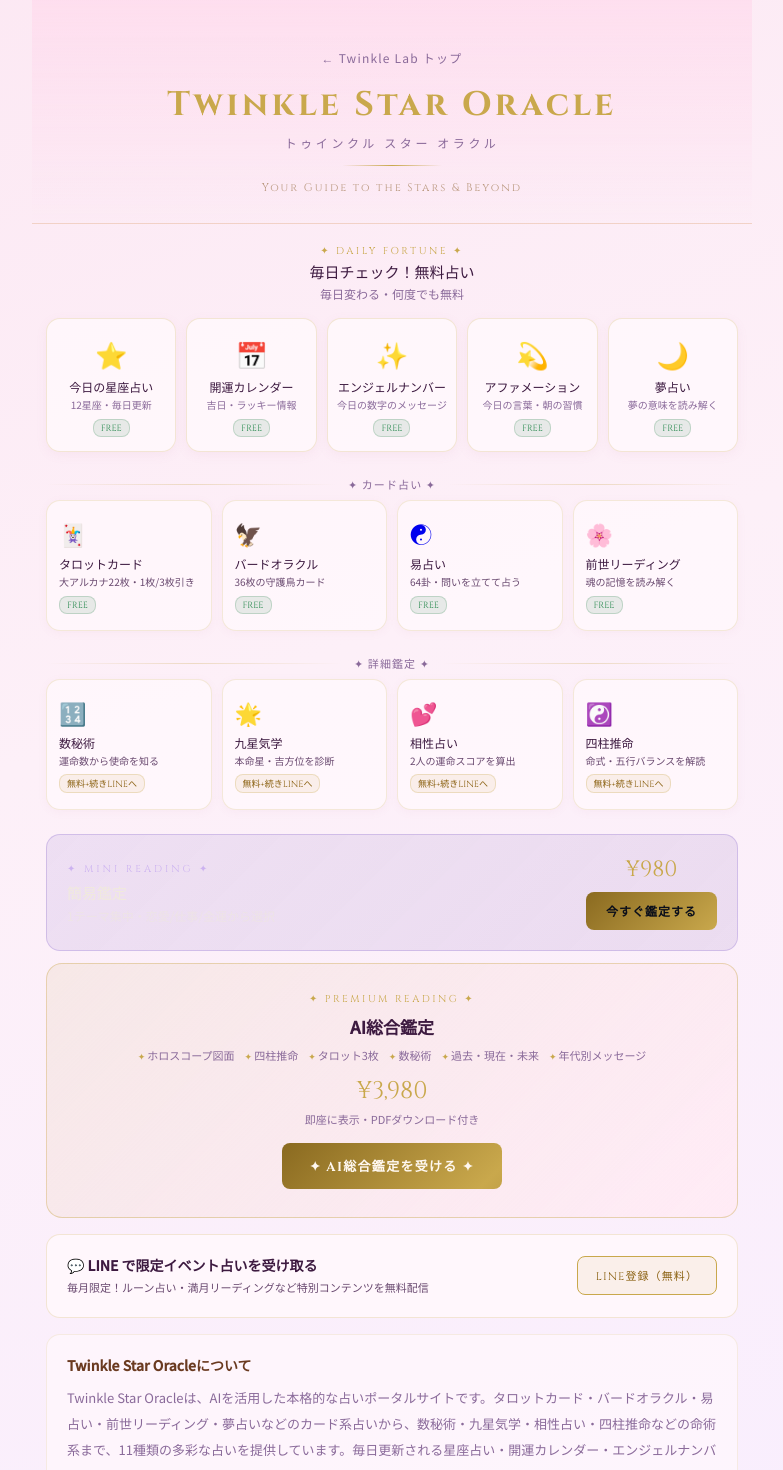
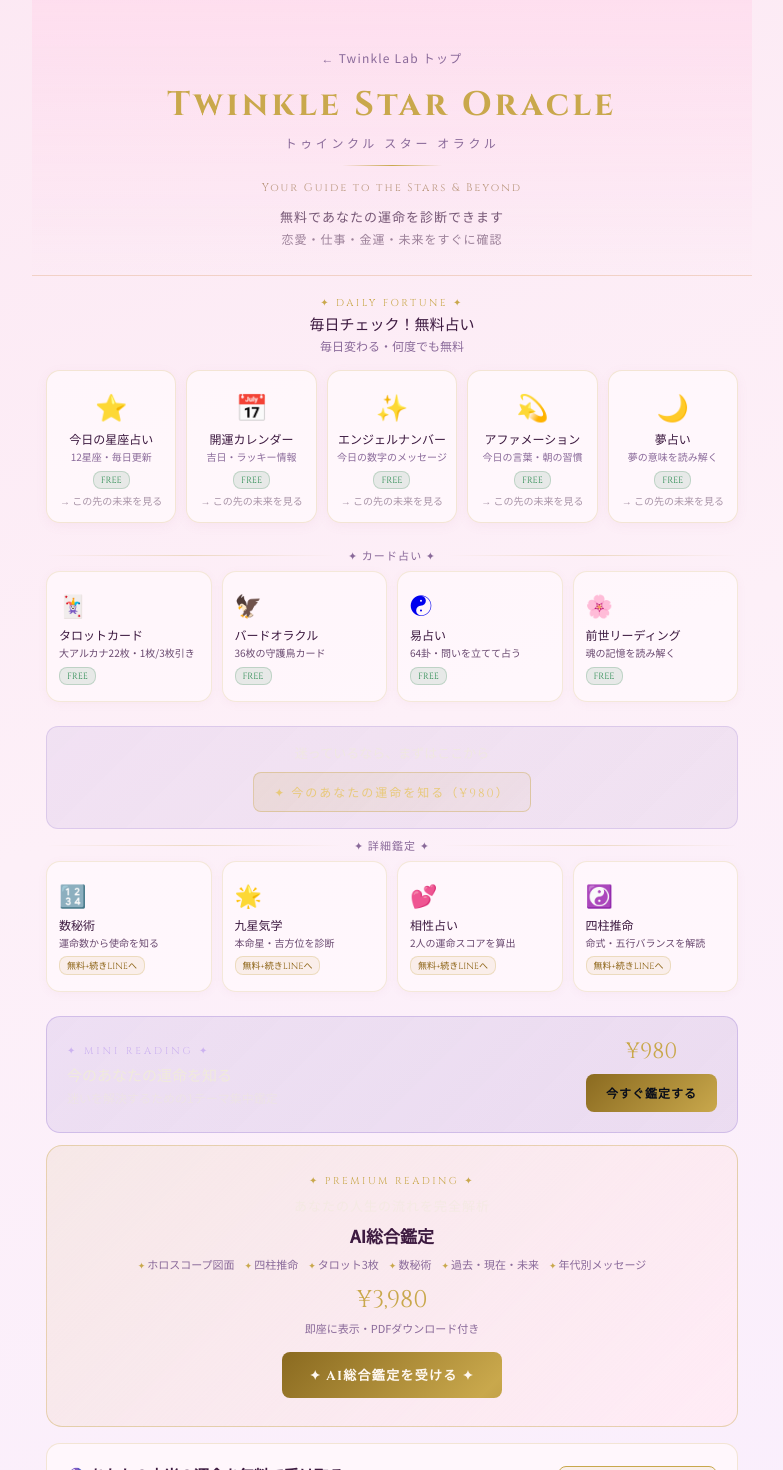
Before and after one commit to sincere1229/sincere1229-twinklelab-next, a Next.js app: page /star in a window 1280 px wide. Shown: the top 1470 px of the page, without its empty margins (248-1031 px from the left). Built offline with nearby package versions, Linux system fonts and the light colour scheme.

Commit message:
Update page.tsx

```diff
--- a/app/star/page.tsx
+++ b/app/star/page.tsx
@@ -112,6 +112,8 @@ export default function StarPortal() {
           <div className="logo-jp">トゥインクル スター オラクル</div>
           <div className="gold-line"></div>
           <div className="tagline">Your Guide to the Stars & Beyond</div>
+          <div style={{marginTop:'12px',fontSize:'13px',color:'rgba(61,26,64,0.7)',letterSpacing:'1px'}}>無料であなたの運命を診断できます</div>
+          <div style={{fontSize:'12px',color:'rgba(61,26,64,0.5)',marginTop:'4px',letterSpacing:'1px'}}>恋愛・仕事・金運・未来をすぐに確認</div>
         </header>
 
         {/* 毎日使う */}
@@ -127,6 +129,7 @@ export default function StarPortal() {
               <div className="d-name">{d.name}</div>
               <div className="d-sub">{d.sub}</div>
               <span className="free-badge">FREE</span>
+              <div style={{fontSize:'10px',color:'rgba(61,26,64,0.45)',marginTop:'4px'}}>→ この先の未来を見る</div>
             </a>
           ))}
         </div>
@@ -142,6 +145,11 @@ export default function StarPortal() {
               <span className="free-badge">FREE</span>
             </a>
           ))}
+        </div>
+
+        <div style={{margin:'8px 14px',background:'linear-gradient(135deg,rgba(155,127,212,0.12),rgba(100,60,160,0.08))',border:'1px solid rgba(155,127,212,0.25)',borderRadius:'12px',padding:'16px',textAlign:'center'}}>
+          <p style={{fontSize:'13px',color:'rgba(240,234,220,0.7)',marginBottom:'10px'}}>迷っているなら、まずはここから</p>
+          <a href="/star/mini" style={{display:'inline-block',background:'linear-gradient(135deg,rgba(201,168,76,0.15),rgba(201,168,76,0.05))',border:'1px solid rgba(201,168,76,0.4)',borderRadius:'8px',color:'#e8c97a',fontFamily:'Cinzel,serif',fontSize:'12px',letterSpacing:'2px',padding:'10px 20px',textDecoration:'none'}}>✦ 今のあなたの運命を知る（¥980）</a>
         </div>
 
         <div className="div-line"><span className="div-text">✦ 詳細鑑定 ✦</span></div>
@@ -161,8 +169,8 @@ export default function StarPortal() {
         <div style={{margin:'8px 14px 12px',background:'linear-gradient(135deg,rgba(155,127,212,0.15),rgba(100,60,160,0.1))',border:'1px solid rgba(155,127,212,0.35)',borderRadius:'14px',padding:'20px',display:'flex',alignItems:'center',gap:'16px',flexWrap:'wrap' as const}}>
           <div style={{flex:1}}>
             <div style={{fontFamily:'Cinzel,serif',fontSize:'10px',color:'#c4a8f0',letterSpacing:'3px',textTransform:'uppercase' as const,marginBottom:'6px',opacity:0.8}}>✦ Mini Reading ✦</div>
-            <div style={{fontSize:'15px',color:'#f0eadc',fontWeight:500,marginBottom:'4px'}}>簡易鑑定</div>
-            <div style={{fontSize:'12px',color:'rgba(240,234,220,0.5)'}}>1テーマ集中・恋愛/仕事/金運から選択</div>
+            <div style={{fontSize:'15px',color:'#f0eadc',fontWeight:500,marginBottom:'4px'}}>今のあなたの運命を知る</div>
+            <div style={{fontSize:'12px',color:'rgba(240,234,220,0.5)'}}>迷いを解決するための1テーマ集中鑑定</div>
           </div>
           <div style={{textAlign:'center' as const,flexShrink:0}}>
             <div style={{fontFamily:'Cinzel,serif',fontSize:'22px',color:'#c9a84c',marginBottom:'8px'}}>¥980</div>
@@ -173,6 +181,7 @@ export default function StarPortal() {
         {/* 総合鑑定 */}
         <div className="sogo">
           <div className="sogo-label">✦ Premium Reading ✦</div>
+          <div style={{fontSize:'13px',color:'rgba(240,234,220,0.6)',marginBottom:'8px',letterSpacing:'1px'}}>あなたの人生の流れを完全解析</div>
           <div className="sogo-title">AI総合鑑定</div>
           <div className="sogo-items">
             <span className="sogo-item">ホロスコープ図面</span>
@@ -190,10 +199,10 @@ export default function StarPortal() {
         {/* LINEバナー */}
         <div className="line-banner">
           <div className="line-text">
-            <h3>💬 LINE で限定イベント占いを受け取る</h3>
-            <p>毎月限定！ルーン占い・満月リーディングなど特別コンテンツを無料配信</p>
+            <h3 style={{fontSize:'15px'}}>🔮 あなたの本当の運命を無料で受け取る</h3>
+            <p>恋愛・仕事・金運の未来を無料で完全診断</p>
           </div>
-          <a href="https://lin.ee/XHDFrA8" target="_blank" className="line-btn">LINE登録（無料）</a>
+          <a href="https://lin.ee/XHDFrA8" target="_blank" className="line-btn">無料で運命を受け取る</a>
         </div>
 
         {/* SEO説明文 */}
@@ -203,6 +212,7 @@ export default function StarPortal() {
             Twinkle Star Oracleは、AIを活用した本格的な占いポータルサイトです。タロットカード・バードオラクル・易占い・前世リーディング・夢占いなどのカード系占いから、数秘術・九星気学・相性占い・四柱推命などの命術系まで、11種類の多彩な占いを提供しています。毎日更新される星座占い・開運カレンダー・エンジェルナンバー・アファメーションは完全無料でご利用いただけます。また、ホロスコープ図面・四柱推命・タロット3枚・数秘術を組み合わせたAI総合鑑定（¥3,980）では、仕事運・恋愛運・金運・健康運を年代別に詳しく読み解き、過去・現在・未来のメッセージをお届けします。
           </p>
         </div>
+        <p style={{textAlign:'center',fontSize:'14px',color:'rgba(61,26,64,0.5)',margin:'16px 14px 0',lineHeight:'1.9'}}>ここまで見たあなたは、すでに答えに近づいています</p>
         <footer>© 2026 Twinkle Lab / Twinkle Star Oracle</footer>
       </div>
     </>
```
